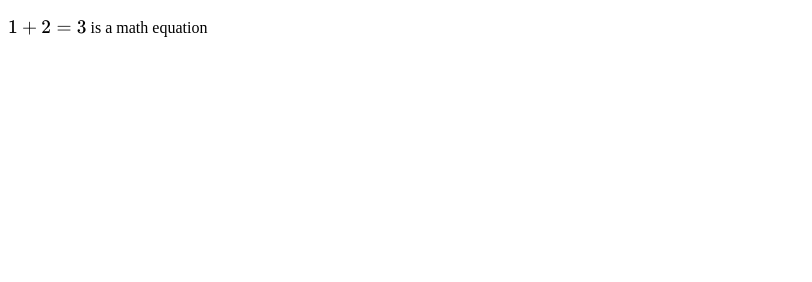
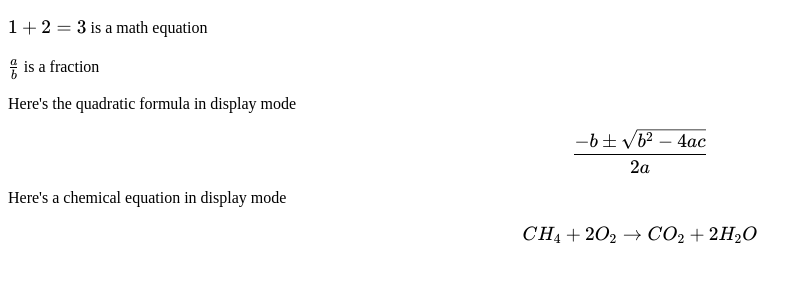
Before and after one commit to eddielin978/mini-web-projects, a plain HTML site: page html-css/katex/v1/index.html in a window 1280 px wide. Shown: the whole page, without its empty margins (0-812 px from the left). Drawn offline with nearby package versions, Linux system fonts and the light colour scheme.

Commit message:
Katex: Quadratic formula and a chemical equation

```diff
--- a/html-css/katex/v1/index.html
+++ b/html-css/katex/v1/index.html
@@ -11,5 +11,10 @@
   </head>
   <body>
     <p>\(1+2=3\) is a math equation</p>
+    <p>$\frac{a}{b}$ is a fraction</p>
+    <p>Here's the quadratic formula in display mode</p>
+    <p>$$\frac{-b\pm\sqrt{b^2-4ac}}{2a}$$</p>
+    <p>Here's a chemical equation in display mode</p>
+    <p>$$CH_4 + 2O_2 \rightarrow CO_2 + 2H_2O$$</p>
   </body>
 </html>
```
